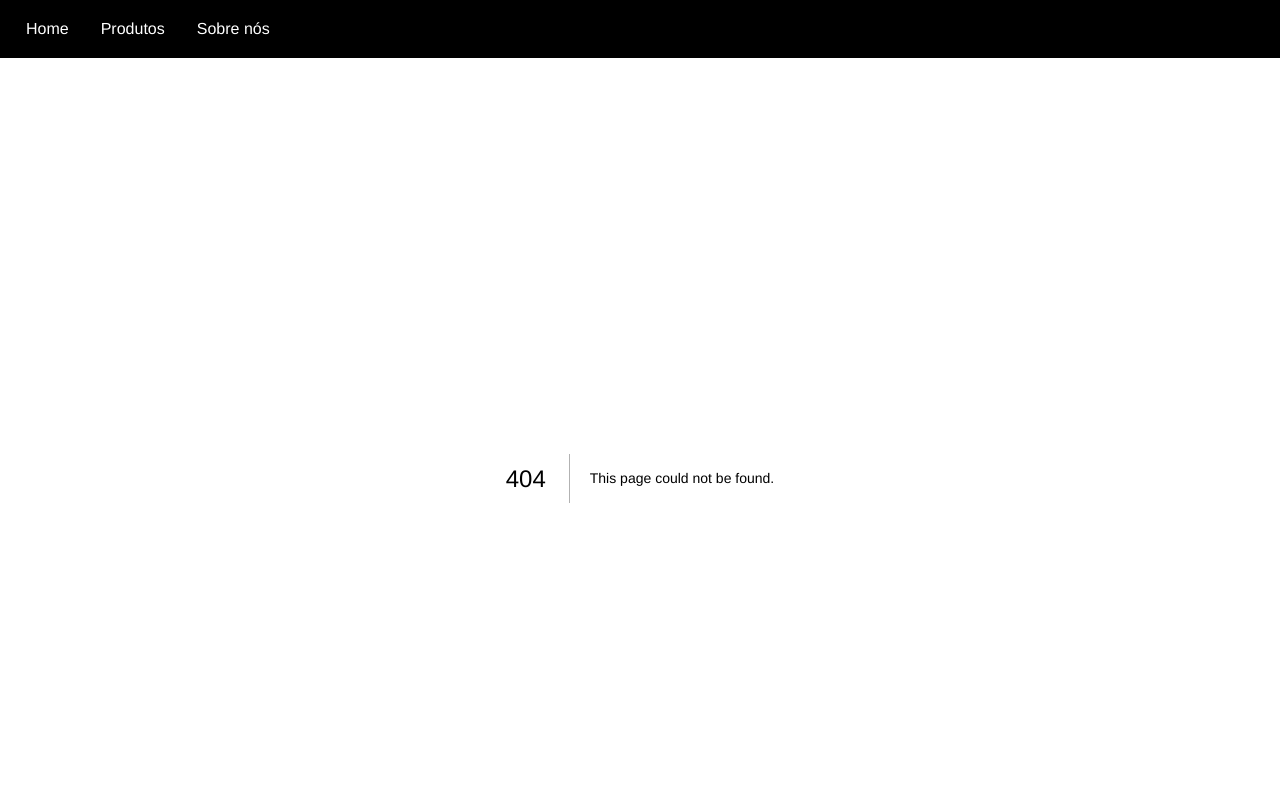
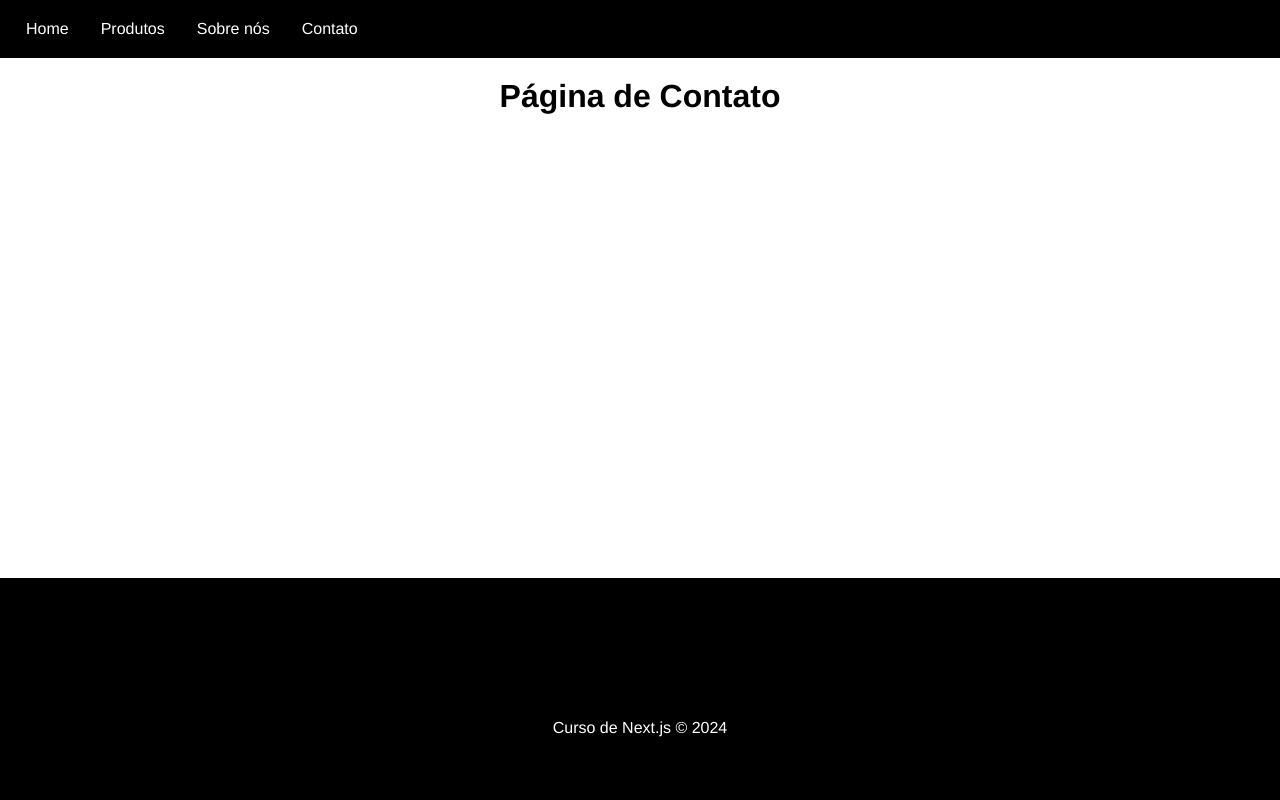
Before and after one commit to bartoalheiros/hello_world_next_2, a Next.js app: page /contact in a window 1280 px wide. Before the commit this address had no page. Shown: the top 800 px of the page. Built offline with nearby package versions, Linux system fonts and the light colour scheme.

Commit message:
pagina de contatos

```diff
--- a/components/Navbar.js
+++ b/components/Navbar.js
@@ -20,6 +20,11 @@ export default function Navbar() {
                 Sobre nós
             </Link>
           </li>
+          <li>
+            <Link href="/contact">
+                Contato
+            </Link>
+          </li>
         </ul>
     )
 }
--- /dev/null
+++ b/pages/contact.js
@@ -0,0 +1,12 @@
+import Head from 'next/head'
+
+export default function Contact() {
+  return (
+    <>
+      <Head>
+        <title>Página de Contato</title>
+      </Head>
+      <h1>Página de Contato</h1>
+    </>
+  )
+}
```
